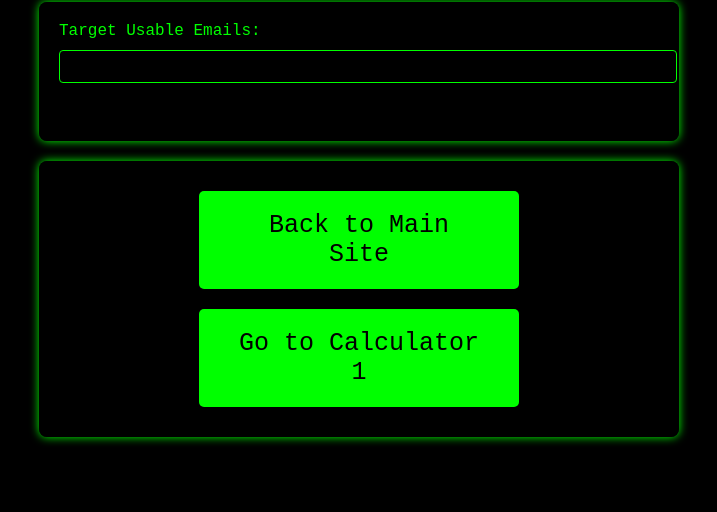
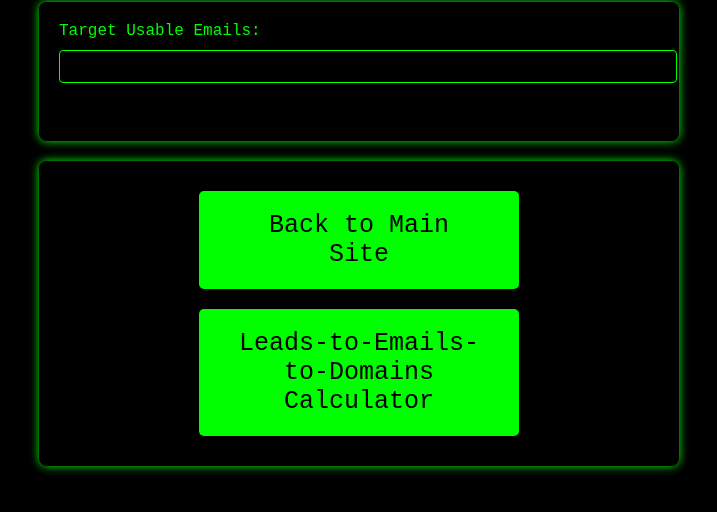
Before and after one commit to iammcgee/cold_email_calculator, a plain HTML site: page calculator2/index.html in a window 1280 px wide. Shown: the part 98-610 px from the top of the page, without its empty margins (281-998 px from the left). Drawn offline with Linux system fonts and the light colour scheme.

Commit message:
Update index.html

```diff
--- a/calculator2/index.html
+++ b/calculator2/index.html
@@ -24,7 +24,7 @@
 
     <div class="calculator-links">
         <a href="../index.html" class="cta-button">Back to Main Site</a>
-        <a href="../calculator1/index.html" class="cta-button">Go to Calculator 1</a>
+        <a href="../calculator1/index.html" class="cta-button">Leads-to-Emails-to-Domains Calculator</a>
     </div>
 </body>
 </html>
```
